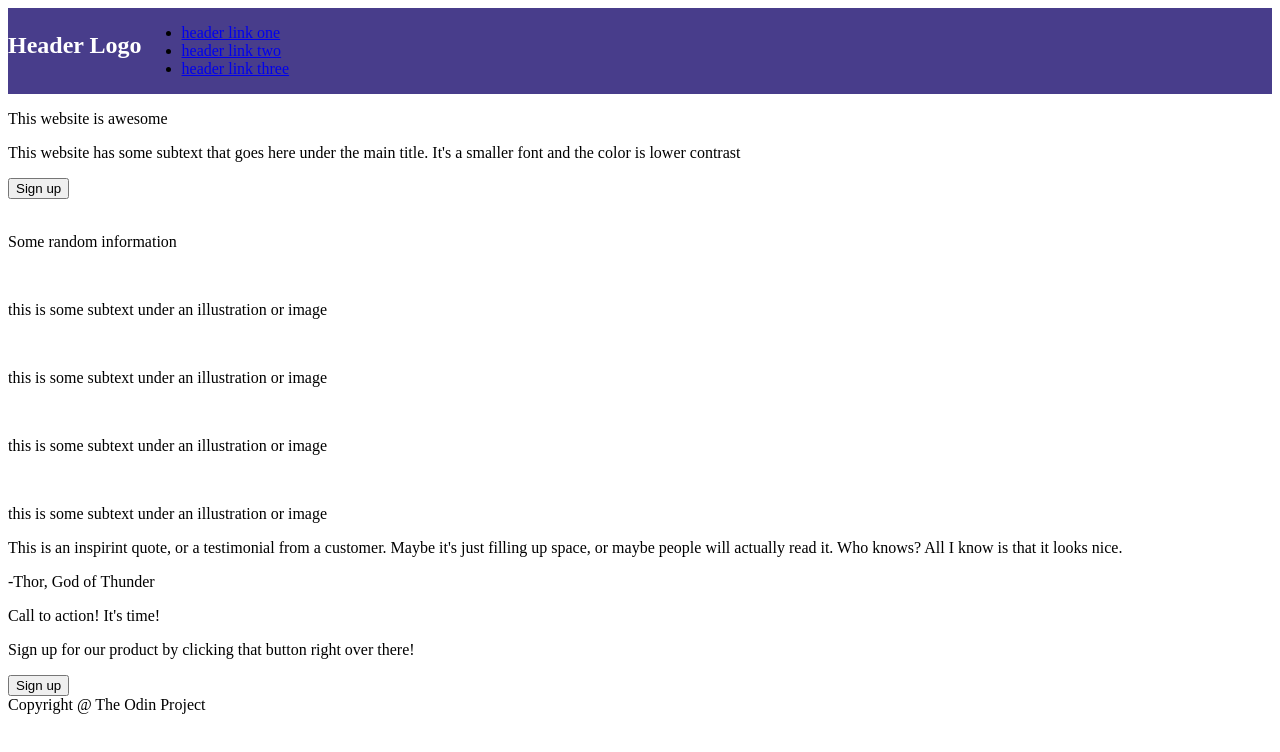
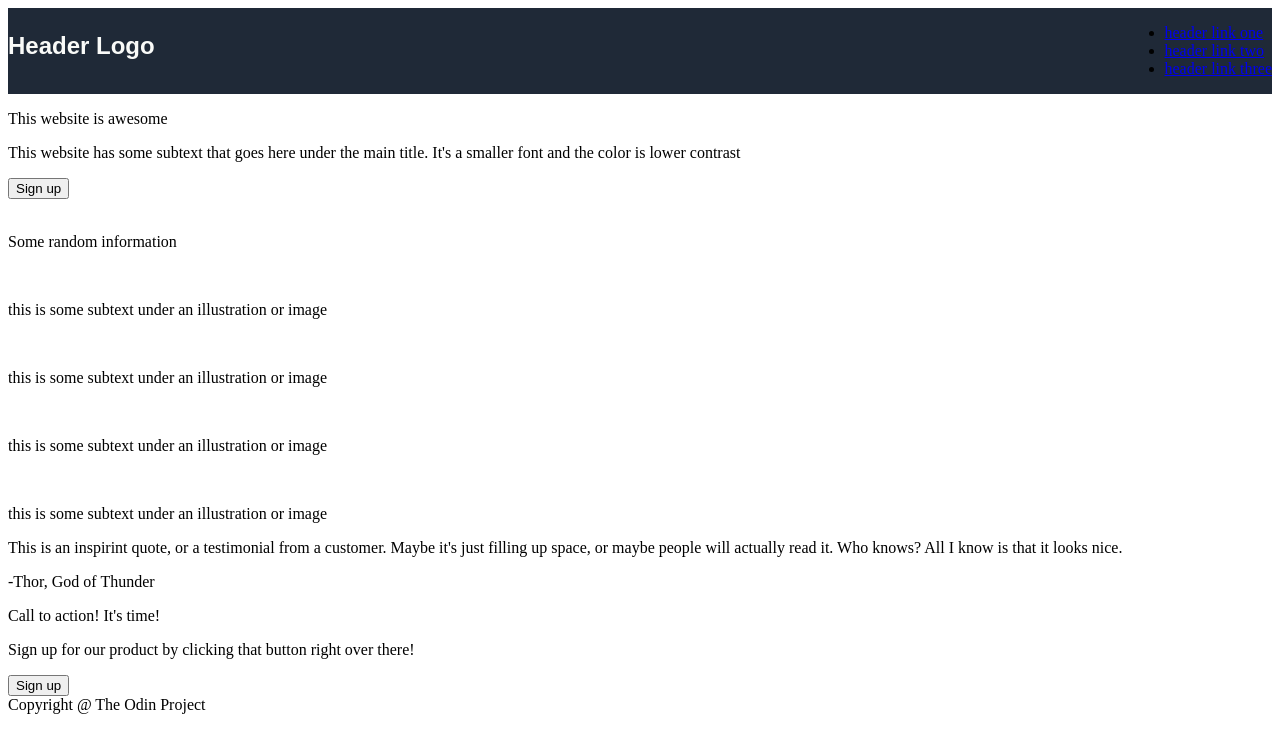
Before and after one commit to aidanko1/landing_page, a plain HTML site: page index.html in a window 1280 px wide. Drawn offline with Linux system fonts and the light colour scheme.

Commit message:
Edited font for class=header

```diff
--- a/style.css
+++ b/style.css
@@ -4,12 +4,14 @@ body {
 }
 
 .header {
+    background-color: #1F2937;
     display: flex;
-    background-color: darkslateblue;
+    justify-content: space-between;
 }
 
 .site-name {
-    color: white;
+    color: #f9faf8;
     font-weight: bold;
     font-size: 24px;
+    font-family: Arial, Helvetica, sans-serif;
 }
```
